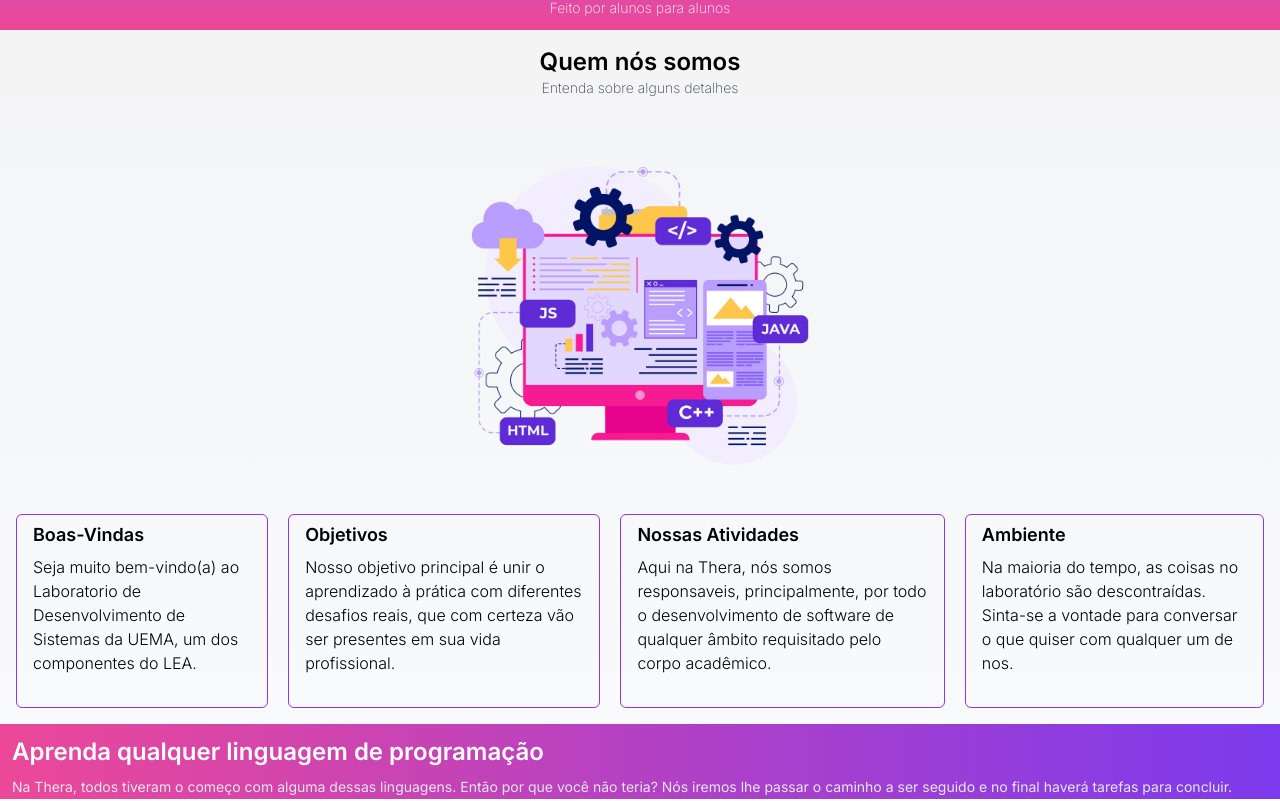
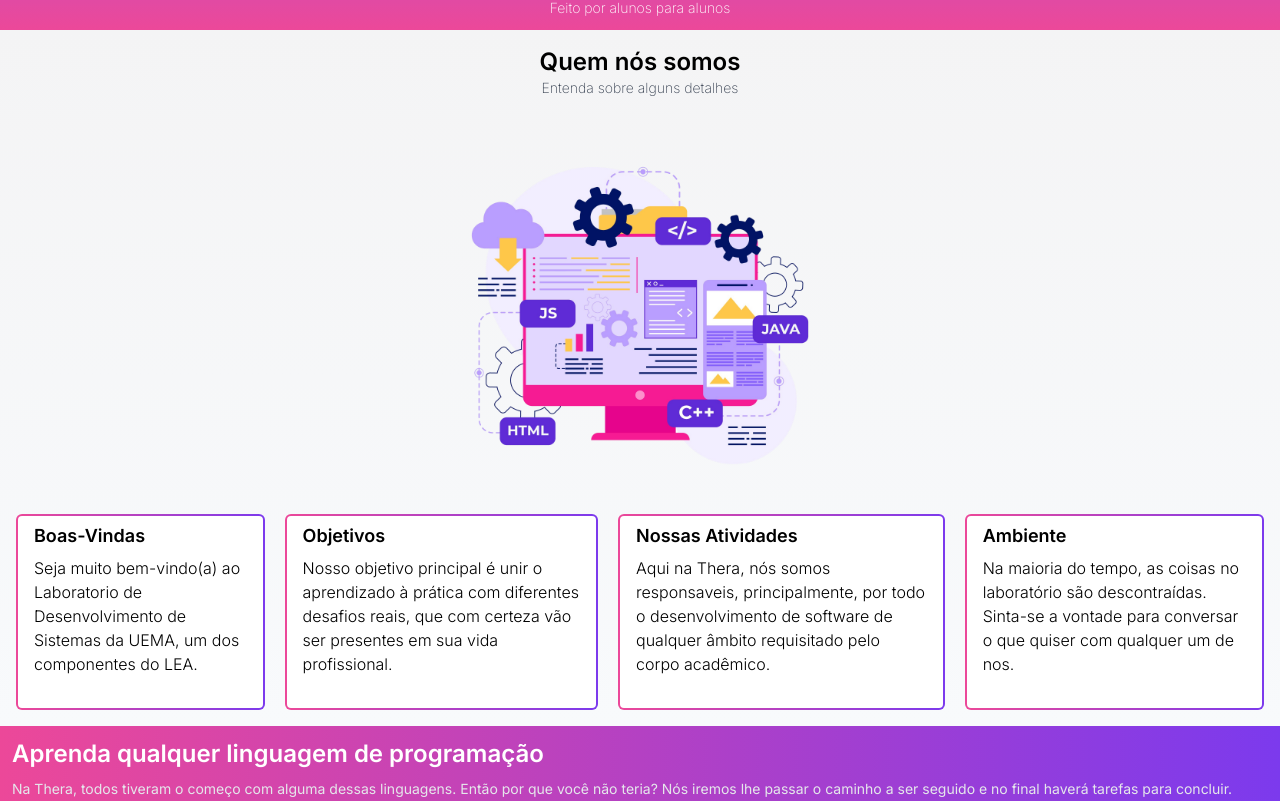
Before and after one commit to theralab/Site-Thera, a Next.js app in the folder my-app/: page / in a window 1280 px wide. Shown: the part 307-1108 px from the top of the page. Built offline with nearby package versions, Linux system fonts and the light colour scheme.

Commit message:
adição das bordas em gradientes dos cartões

```diff
--- a/my-app/src/app/components/BusinessCard/Card.jsx
+++ b/my-app/src/app/components/BusinessCard/Card.jsx
@@ -1,9 +1,17 @@
 export default function Card({ title, description }) {
 
+  const styleCard = {
+
+  }
+
   return (
-    <div className="col-span-1 border pb-8 border-purple-600 rounded-md px-4 pt-1.5">
-      <p className="font-semibold text-lg mb-1.5">{title}</p>
-      <p className="font-light lg:w-full w-48">{description}</p>
+    <div className="row-span-2 col-span-1 bg-gradient-to-r p-0.5 from-pink-500 to-violet-600  rounded-md ">
+      <div className="bg-white pb-8 rounded px-4 pt-1.5 h-full">
+
+        <p className="font-semibold text-lg mb-1.5">{title}</p>
+
+        <p className="font-light lg:w-full w-48">{description}</p>
+      </div>
     </div>
   )
 }
```
Also changed, not shown: 1 other file (tests, documents, lock files or other folders).
